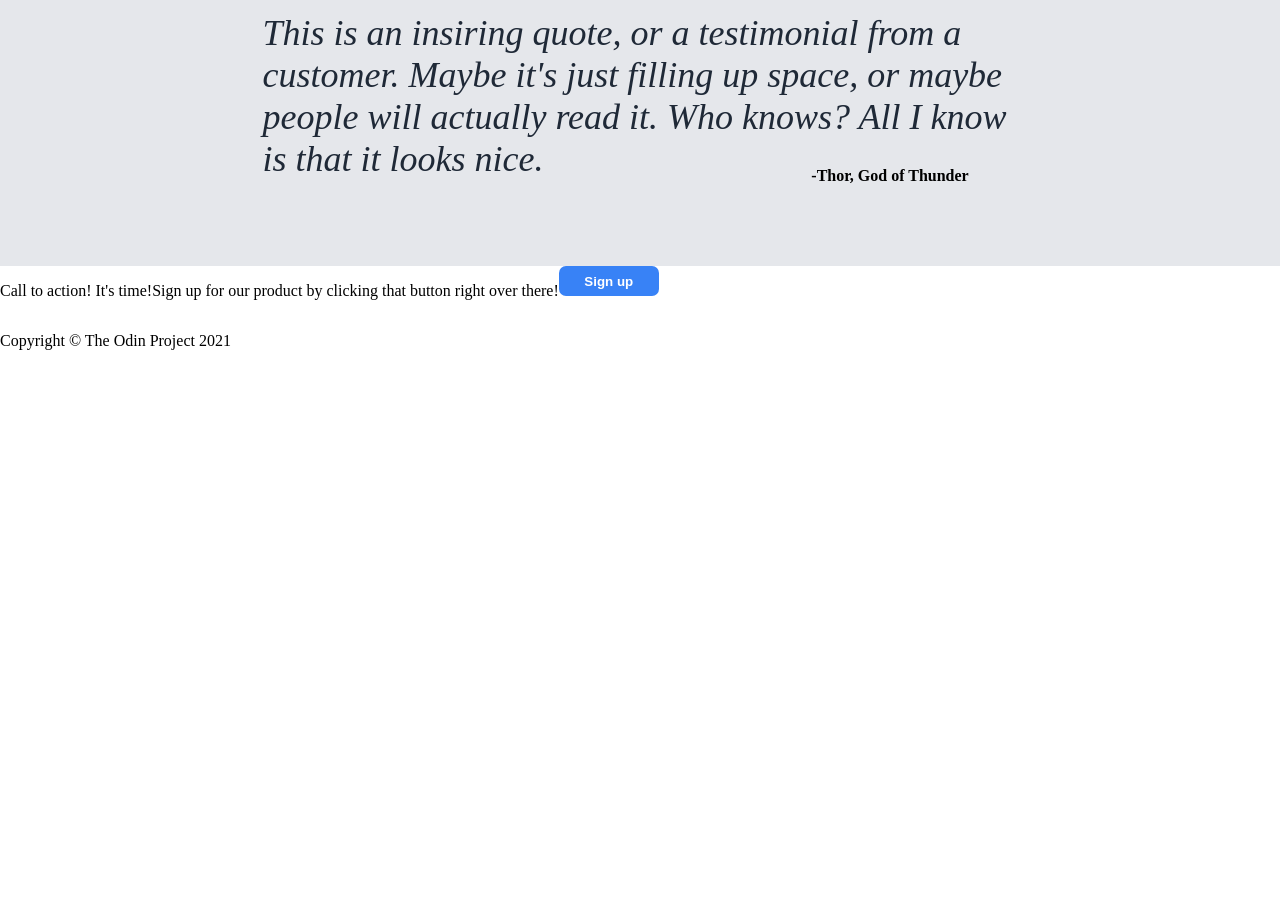
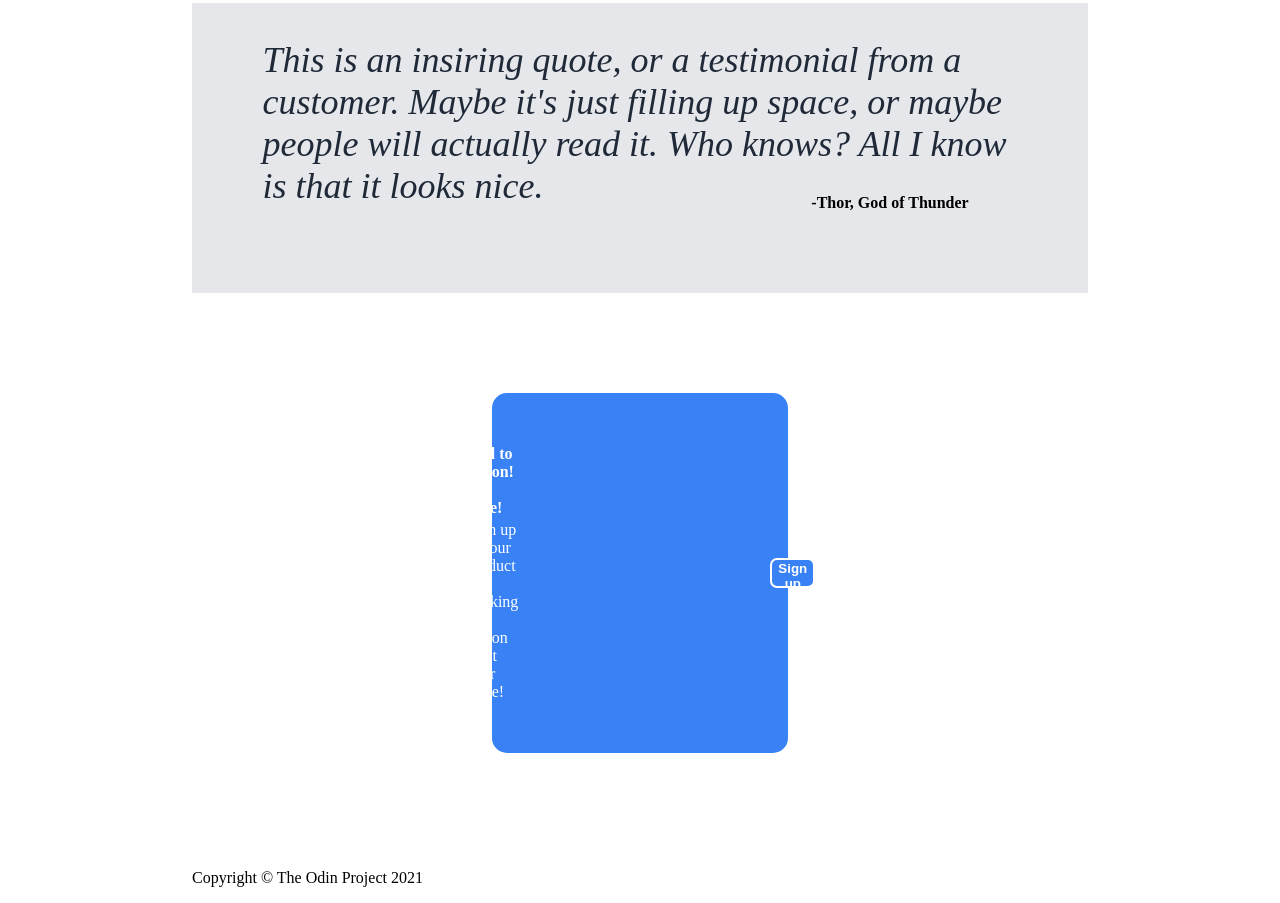
Before and after one commit to johann370/landing-page, a plain HTML site: page index.html in a window 1280 px wide. Shown: the part 911-1814 px from the top of the page. Before the commit the page ends 1277 px from the top, so only its background shows below. Drawn offline with Linux system fonts and the light colour scheme.

Commit message:
Added CSS styles to button section

```diff
--- a/index.html
+++ b/index.html
@@ -54,15 +54,18 @@
     </div>
 
     <div class="quote-section">
-        <p class="quote">This is an insiring quote, or a testimonial from a customer. Maybe it's just filling up space, or maybe
+        <p class="quote">This is an insiring quote, or a testimonial from a customer. Maybe it's just filling up space,
+            or maybe
             people will actually read it. Who knows? All I know is that it looks nice.</p>
         <p class="thor">-Thor, God of Thunder</p>
     </div>
 
-    <div>
-        <p>Call to action! It's time!</p>
-        <p>Sign up for our product by clicking that button right over there!</p>
-        <button>Sign up</button>
+    <div class="button-section">
+        <div class="button-section-text">
+            <p class="call-to-action">Call to action! It's time!</p>
+            <p class="sign-up-text">Sign up for our product by clicking that button right over there!</p>
+        </div>
+        <button class="bottom-button">Sign up</button>
     </div>
 
     <div>
--- a/styles.css
+++ b/styles.css
@@ -1,5 +1,7 @@
 body {
     margin: 0;
+    width: 70%;
+    margin: auto;
 }
 
 div {
@@ -138,3 +140,33 @@ img {
     left: 250px;
     bottom: 65px;
 }
+
+.button-section {
+    background-color: #3882F6;
+    display: flex;
+    justify-content: center;
+    margin: 100px 300px;
+    padding: 50px;
+    border-radius: 15px;
+    gap: 250px;
+}
+
+.button-section-text {
+    display: flex;
+    flex-direction: column;
+    color: white;
+}
+
+.bottom-button {
+    border: 2px solid white;
+    align-self: center;
+}
+
+.sign-up-text,
+.call-to-action {
+    margin: 2px;
+}
+
+.call-to-action {
+    font-weight: bold;
+}
```
